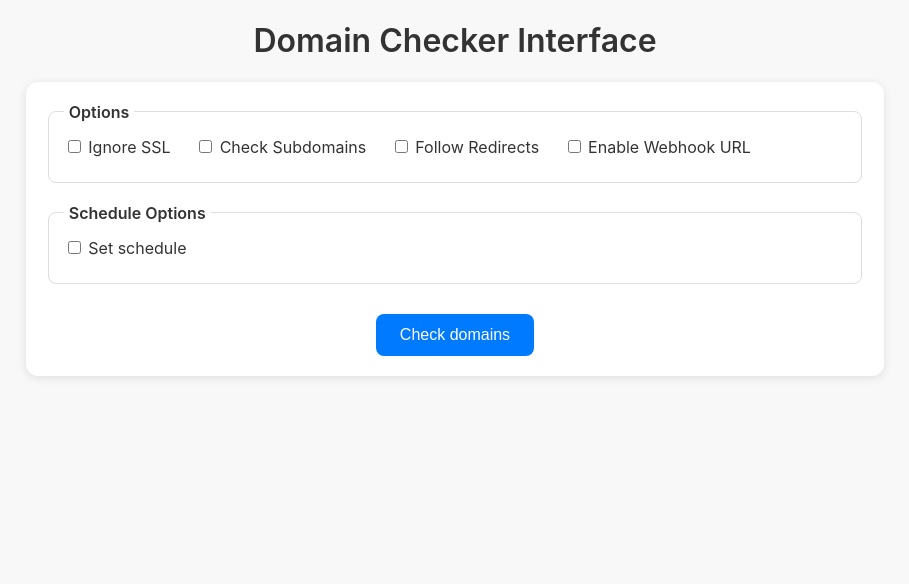
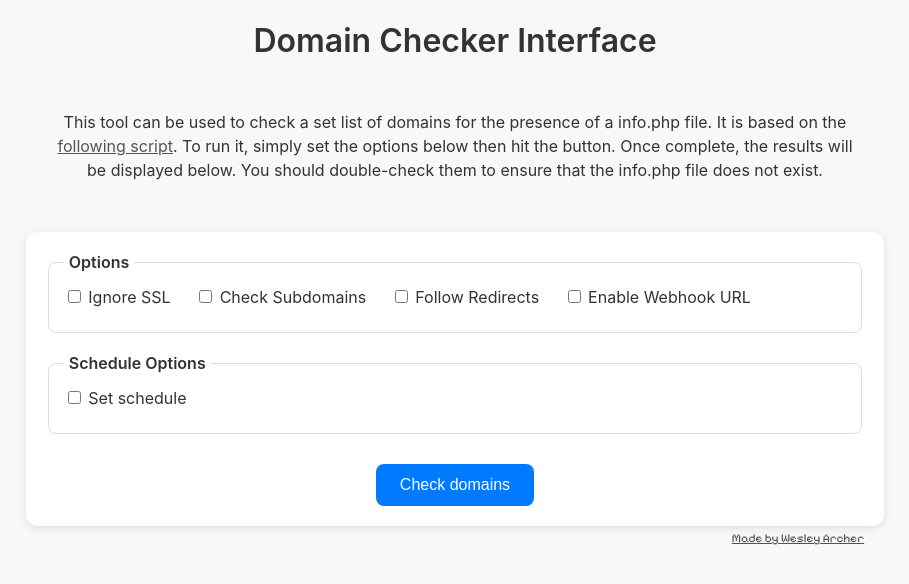
Before and after one commit to raspberrycoulis/domain_checker, a Flask app: page / in a window 1280 px wide. Shown: the top 584 px of the page, without its empty margins (185-1094 px from the left). Run offline with Flask 3, Linux system fonts and the light colour scheme.

Commit message:
Tweaked styling

```diff
--- a/templates/index.html
+++ b/templates/index.html
@@ -3,7 +3,18 @@
 <head>
   <meta charset="UTF-8">
   <title>Domain Checker Interface</title>
+  <link href="https://fonts.googleapis.com/css2?family=Fira+Code&display=swap" rel="stylesheet">
+  <link href="https://fonts.googleapis.com/css2?family=Pixelify+Sans&display=swap" rel="stylesheet">
   <style>
+    /* Global link styling */
+    a {
+      color: #545454;
+      text-decoration: underline;
+    }
+    a:visited {
+      color: #545454;
+    }
+
     /* Use Apple’s system font stack */
     body {
       font-family: -apple-system, BlinkMacSystemFont, "Segoe UI", Roboto, Oxygen, Ubuntu, Cantarell, "Helvetica Neue", sans-serif;
@@ -23,6 +34,14 @@
     h1 {
       text-align: center;
       font-weight: 600;
+    }
+    /* Paragraph styling for description using Galano Grotesque Alt with increased top and bottom margins */
+    p.description {
+      width: 66%;
+      margin: 50px auto;
+      font-size: 16px;
+      line-height: 1.5;
+      text-align: center;
     }
     /* Fieldset styling for form sections */
     form fieldset {
@@ -95,14 +114,14 @@
       0% { transform: rotate(0deg); }
       100% { transform: rotate(360deg); }
     }
-    /* Terminal output styling – using a monospace font and dark theme */
+    /* Terminal output styling – using Fira Code */
     #terminal-output {
       width: 66%;
       background-color: #282828;
       color: #ebebeb;
       padding: 15px;
       margin: 20px auto 0 auto;
-      font-family: Menlo, Monaco, "Courier New", monospace;
+      font-family: 'Fira Code', monospace;
       white-space: pre-wrap;
       border-radius: 8px;
       border: 1px solid #444;
@@ -110,11 +129,26 @@
       overflow-y: auto;
       display: none;
     }
+    /* Terminal footer styling using Pixelify Sans */
+    #terminal-footer {
+      width: 66%;
+      margin: 5px auto 0 auto;
+      text-align: right;
+      font-size: 12px;
+      font-family: 'Pixelify Sans', sans-serif;
+      color: #545454;
+    }
     /* Checkbox labels inline with a bit of spacing */
     .checkbox-group label {
       display: inline-block;
       margin-right: 20px;
       font-size: 16px;
+    }
+    /* Warning message styling */
+    .warning {
+      color: red;
+      font-size: 14px;
+      margin-left: 5px;
     }
   </style>
   <script>
@@ -130,6 +164,12 @@
       var setSchedule = document.getElementById("set_schedule");
       var scheduleOptions = document.getElementById("schedule_options");
       scheduleOptions.style.display = setSchedule.checked ? "block" : "none";
+    }
+
+    // Toggle the warning message for Follow Redirects
+    function toggleFollowRedirectsWarning(checkbox) {
+      var warning = document.getElementById("follow_redirects_warning");
+      warning.style.display = checkbox.checked ? "inline" : "none";
     }
 
     function runNow() {
@@ -191,6 +231,9 @@
 </head>
 <body>
   <h1>Domain Checker Interface</h1>
+  <p class="description">
+    This tool can be used to check a set list of domains for the presence of a info.php file. It is based on the <a href="https://github.com/raspberrycoulis/domain_checker" target="_blank">following script</a>. To run it, simply set the options below then hit the button. Once complete, the results will be displayed below. You should double-check them to ensure that the info.php file does not exist.
+  </p>
 
   <div class="container">
     <form method="post" id="scheduleForm">
@@ -206,8 +249,9 @@
             Check Subdomains
           </label>
           <label>
-            <input type="checkbox" name="follow_redirects" value="true">
+            <input type="checkbox" name="follow_redirects" value="true" onchange="toggleFollowRedirectsWarning(this)">
             Follow Redirects
+            <span id="follow_redirects_warning" class="warning" style="display:none;">Warning, enabling this may cause false positives</span>
           </label>
           <label>
             <input type="checkbox" id="webhook_url_enabled" name="webhook_url_enabled" value="true" onclick="toggleWebhookInput()">
@@ -244,5 +288,8 @@
   </div>
 
   <div id="terminal-output"></div>
+  <div id="terminal-footer">
+    <a href="https://www.linkedin.com/in/wesleyarcher/" target="_blank">Made by Wesley Archer</a>
+  </div>
 </body>
 </html>
```
Also changed, not shown: headless_checker.py (+22 -6 lines).
